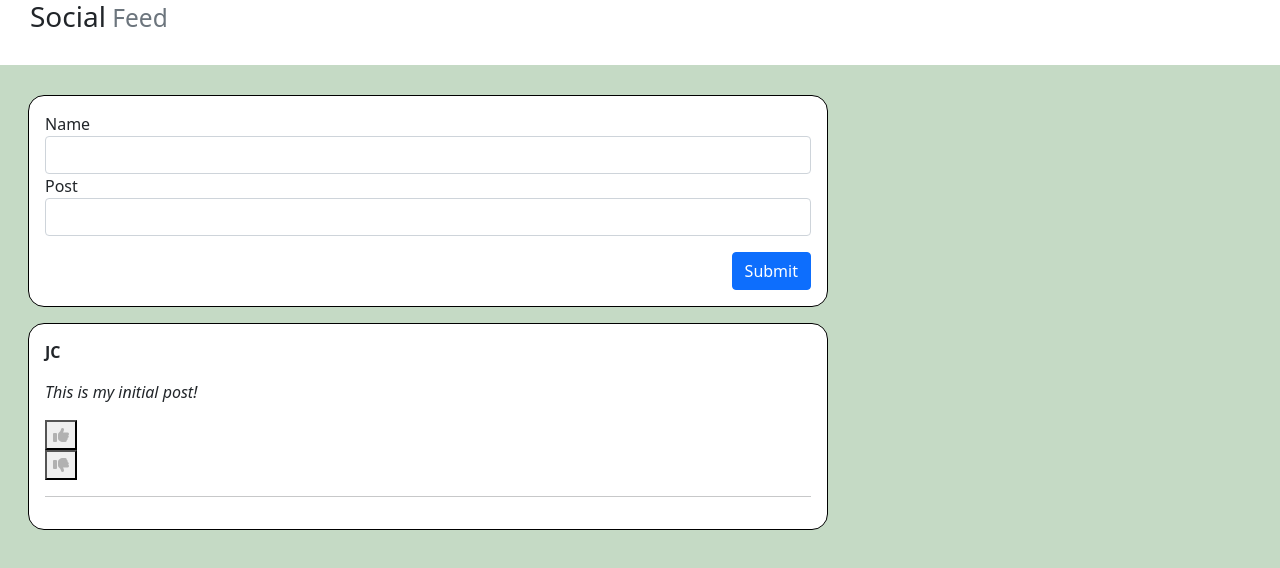
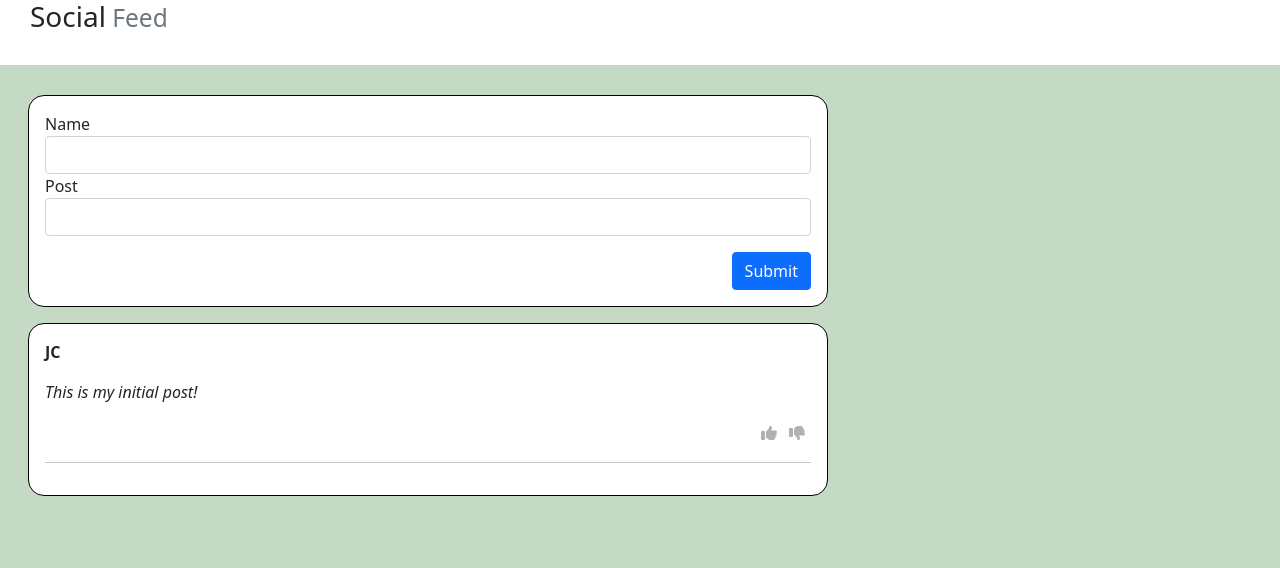
Before and after one commit to conradartco/SocialFeed, a React (Create React App) app: page / in a window 1280 px wide. Shown: the top 568 px of the page. Built offline with nearby package versions, Linux system fonts and the light colour scheme.

Commit message:
Finalized like and dislike button styling in CSS

```diff
--- a/src/Components/DisplayEntries/PostDisplay.css
+++ b/src/Components/DisplayEntries/PostDisplay.css
@@ -6,3 +6,8 @@
 .post-format {
     font-style: italic;
 }
+
+.icon-format {
+    display: flex;
+    justify-content: flex-end;
+}
--- a/src/Components/DisplayEntries/PostDisplay.jsx
+++ b/src/Components/DisplayEntries/PostDisplay.jsx
@@ -12,16 +12,11 @@ const PostDisplay = (props) => {
             <div className='post-format'>
                 <p>{props.parentImport.post}</p>
             </div>
-            <div>
-                <div>
-                    <SocialButtonLike />
-                    {/* {props.parentImport.isDislike ? <SocialButtonLike className='fa-solid fa-thumbs-up'/> : null} */}
-                    {/* <button className="fa-solid fa-thumbs-up">{props.parentImport.isLike ? <SocialButtonLike /> : null}</button> */}
-                </div>
-                <div>
-                    <SocialButtonDislike />
-                    {/* <button className='fa-solid fa-thumbs-down'></button>{props.parentImport.isDislike ? <SocialButtonDislike /> : null} */}
-                </div>
+            <div className='icon-format'>
+                <SocialButtonLike />
+                {/* <button className="fa-solid fa-thumbs-up">{props.parentImport.isLike ? <SocialButtonLike /> : null}</button> */}
+                <SocialButtonDislike />
+                {/* <button className='fa-solid fa-thumbs-down'></button>{props.parentImport.isDislike ? <SocialButtonDislike /> : null} */}
             </div>
             <hr></hr>
         </div>
--- a/src/Components/NavBar/NavBar.css
+++ b/src/Components/NavBar/NavBar.css
@@ -3,7 +3,6 @@
     height: 65px;
     background-color: white;
     margin-bottom: 30px;
-
 }
 
 .title-style {
--- a/src/Components/SocialButton/SocialButton.css
+++ b/src/Components/SocialButton/SocialButton.css
@@ -1,12 +1,23 @@
 
 .active-like {
     color: rgb(52, 157, 48);
+    border-width:0;
+    background-color: #fffafa00;
 }
 
 .active-dislike {
     color: darkred;
+    border-width:0;
+    background-color: #fffafa00;
 }
 
 .inactive {
     color: rgb(177, 177, 177);
+    border-width:0;
+    background-color: #fffafa00;
 }
+
+/* .button-format {
+    display: grid;
+    justify-content: end;
+} */
--- a/src/Components/SocialButton/SocialButtonLike.jsx
+++ b/src/Components/SocialButton/SocialButtonLike.jsx
@@ -15,7 +15,7 @@ const SocialButtonLike = (props) => {
     }
 
     return (
-        <div>
+        <div className='button-format'>
             <button className={buttonClass} onClick={handleClick}><i className="fa-solid fa-thumbs-up"></i></button>
         </div>
      );
```
